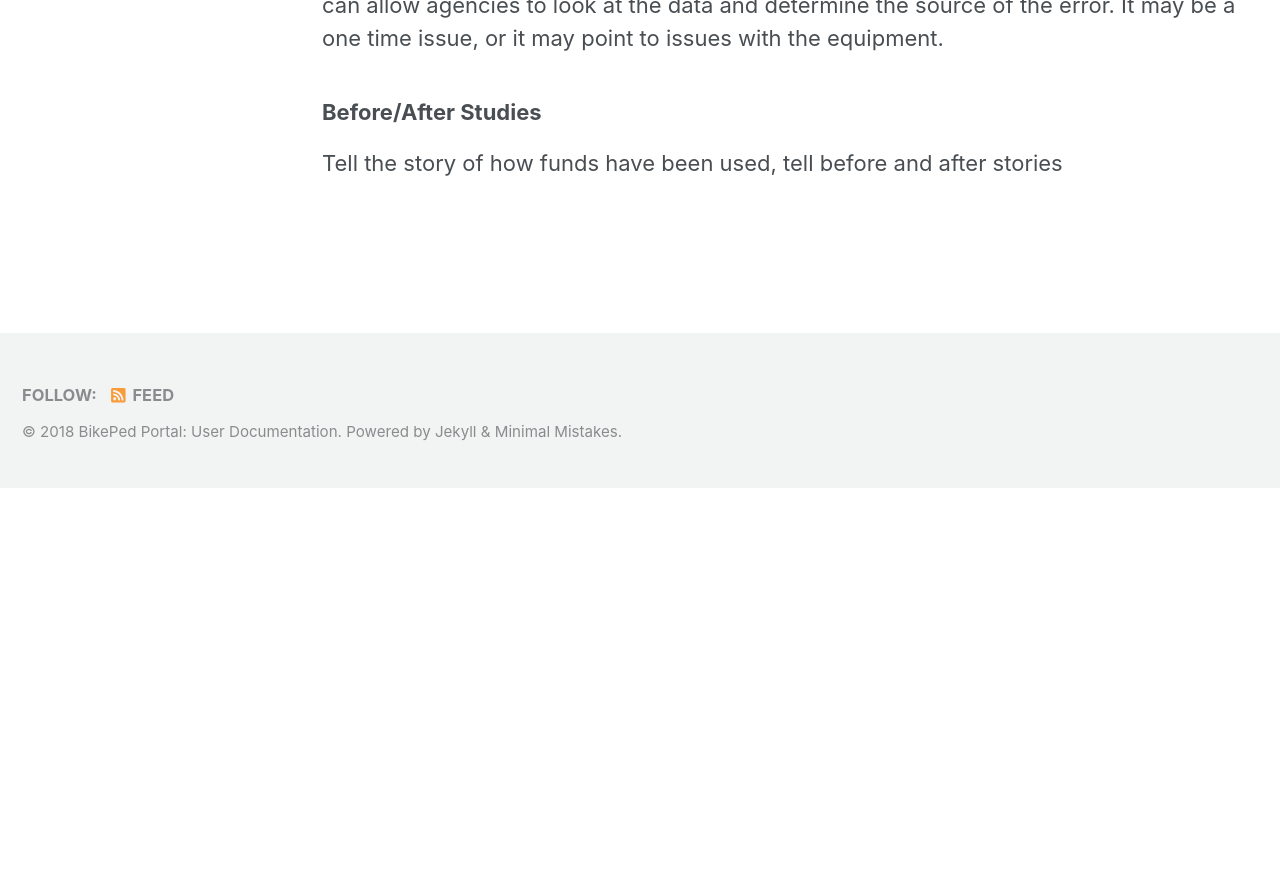
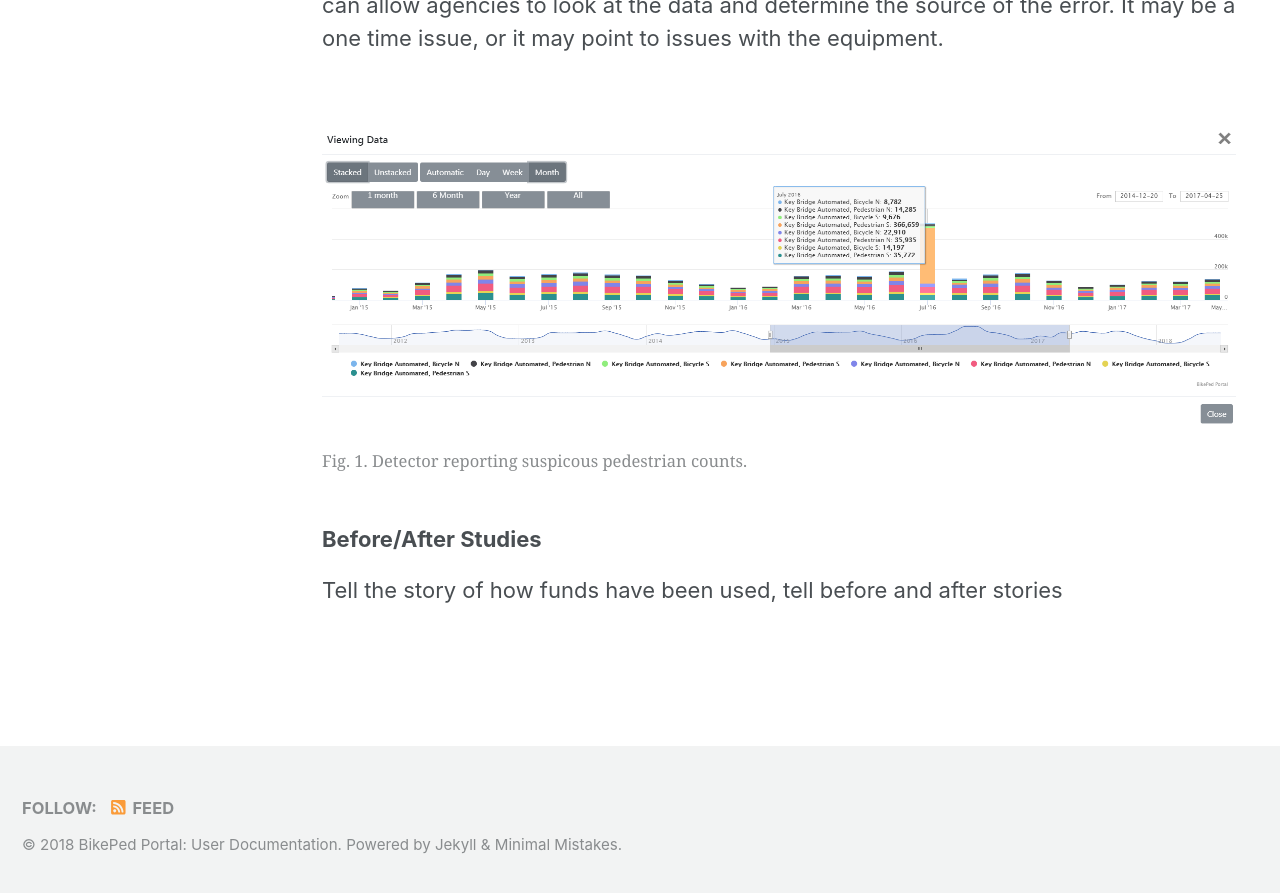
Before and after one commit to PSUTrec/documentation, a Jekyll site: the page built from _pages/usecases.md, in a window 1280 px wide and 900 px high, scrolled down 634 px. Shown: the top 893 px of the window. Built offline with Jekyll 4.4.1, drawn with Linux system fonts in a browser that asks for light colours; nearby versions of some CDN libraries; before the commit the page ends 1122 px from its top, so only the background shows below that.

Commit message:
Update usecases.md

```diff
--- a/_pages/usecases.md
+++ b/_pages/usecases.md
@@ -19,6 +19,11 @@ Identify outlier data with graphs of the raw data:
 
 In the Explore Data interface, outliers can be identified once the data are plotted. In the example below, the month of July 2016 shows extremely high pedestrian counts for the Key Bridge Southbound volumes. Plotting the data can help point out erroneous data. This can allow agencies to look at the data and determine the source of the error. It may be a one time issue, or it may point to issues with the equipment.
 
+<figure class="align-left">
+  <img src="{{ site.url }}{{ site.baseurl }}/assets/images/erroneous-data.png" alt="">
+  <figcaption>Fig. 1. Detector reporting suspicous pedestrian counts.</figcaption>
+</figure>
+
 ### Before/After Studies
 
 Tell the story of how funds have been used, tell before and after stories
```
